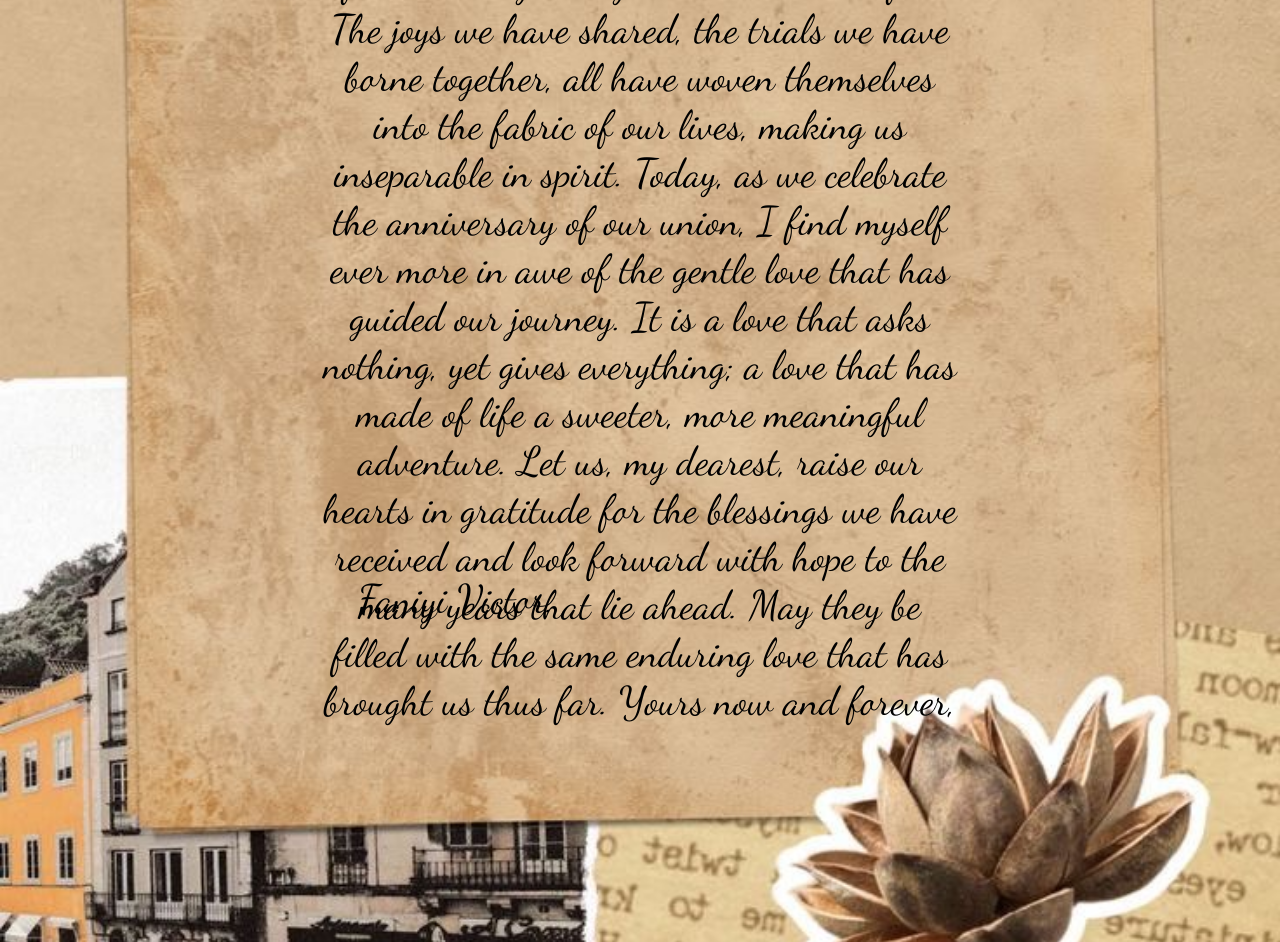
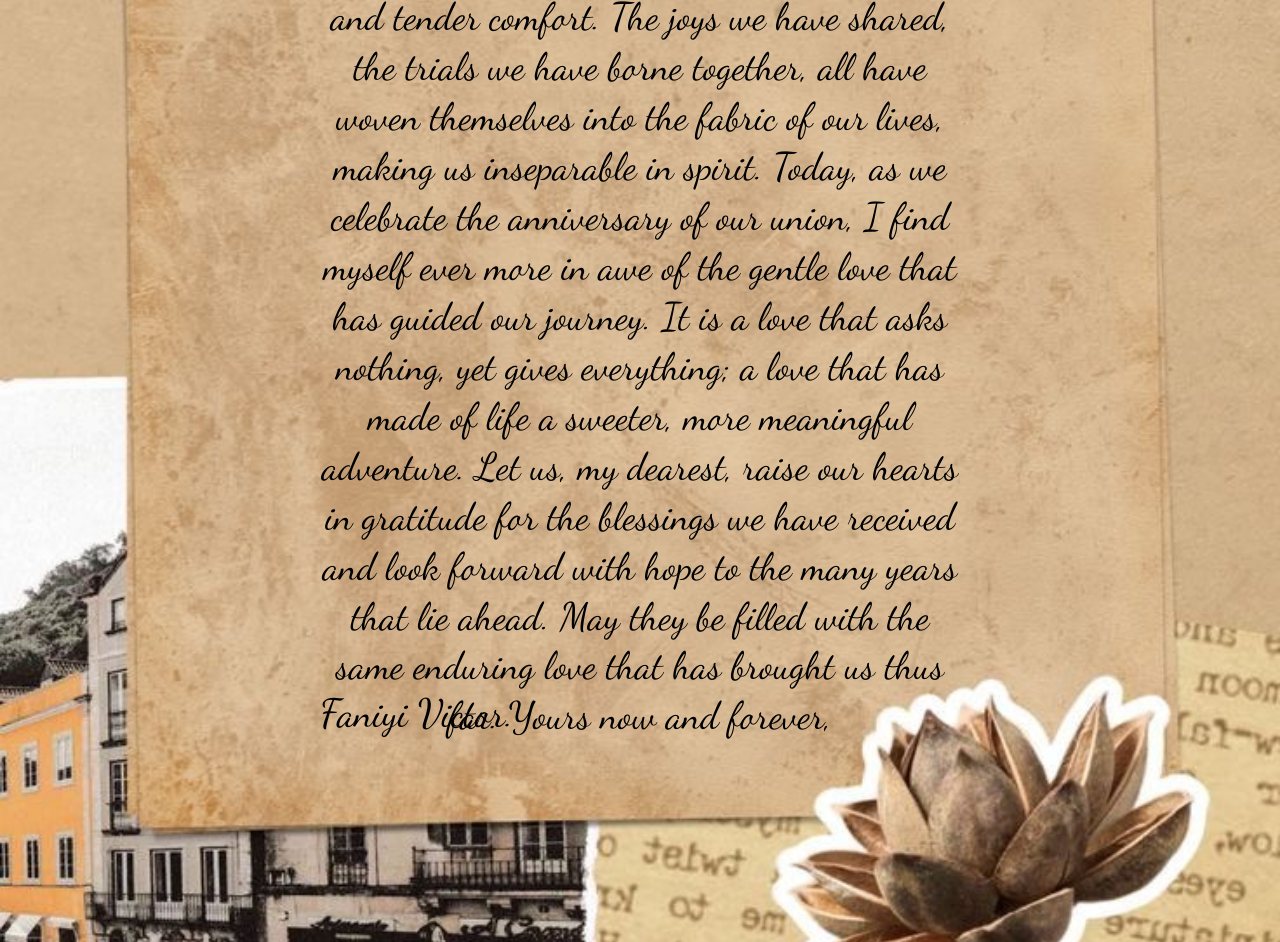
Before and after one commit to Cuteboivictor/Happy-Anniversary-, a plain HTML site: page index.html in a window 1280 px wide. Shown: the part 1086-2028 px from the top of the page. Drawn offline with Linux system fonts and the light colour scheme.

Commit message:
Update Letter.css

```diff
--- a/Letter.css
+++ b/Letter.css
@@ -1,4 +1,6 @@
 .container {
+    width: 100%;
+    margin: 0 auto;
     position: relative;
     text-align: center;
     color: black;
@@ -9,19 +11,49 @@
     left: 50%;
     transform: translate(-50%, -50%);
     font-family: "Dancing Script", cursive;
-    font-size: 40px;
+    font-size: 2.4em;
+    margin: 15px 0;
+    line-height: 1.3;
   }
   .Top-left{
     position: absolute;
-    top: 25%;
-    left: 28%;
+    top: 21.5%;
+    left: 25%;
     font-family: "Dancing Script", cursive;
     font-size: 40px;
   }
   .bottom-left{
     position: absolute;
-    bottom: 25%;
-    left: 28%;
+    bottom: 20%;
+    left: 25%;
     font-family: "Dancing Script", cursive;
-    font-size: 40px;
+    font-size: 39.5px;
   }
+
+@media only screen and (max-width: 600px) {
+    .container {
+        width: 100%;
+        background-color: black;
+  }
+}
+
+  @media only screen and (min-width: 601px) {
+    .container {
+        width: 100%;
+        background-color: black;
+  }
+}
+
+@media only screen and (min-width: 768px) {
+    .container {
+        width: 100%;
+        background-color: black;
+  }
+}
+
+@media only screen and (min-width: 992px) {
+    .container {
+        width: 100%;
+        background-color: black;
+  }
+}
```
